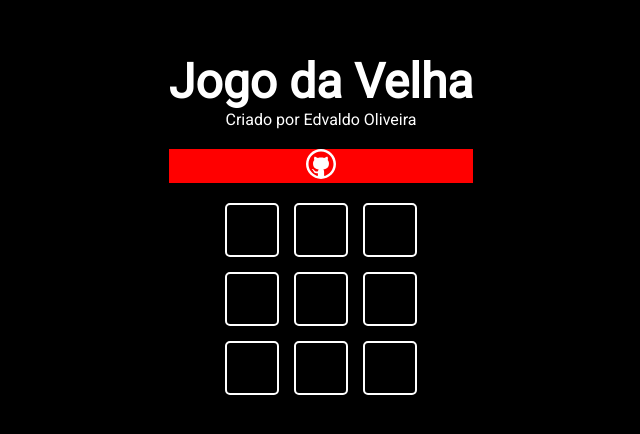
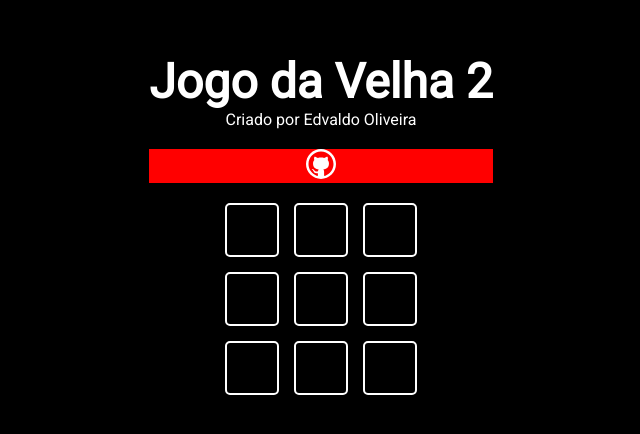
Before and after one commit to ValdoOliver/react-jogo-da-velha, a Next.js app: page / in a window 1280 px wide. Shown: the part 176-610 px from the top of the page, without its empty margins (319-959 px from the left). Built offline with nearby package versions, Linux system fonts and the light colour scheme.

Commit message:
teste titulo

```diff
--- a/src/components/header/Header.jsx
+++ b/src/components/header/Header.jsx
@@ -7,7 +7,7 @@ import Icon from '../icon/Icon'
 function Header() {
   return (
     <div className={styles.header}>
-      <Title>Jogo da Velha</Title>
+      <Title>Jogo da Velha 2</Title>
       <SubTitle>Criado por Edvaldo Oliveira</SubTitle>
        <div className={styles.iconContent}>
         <Icon iconName="github" link= "https://github.com/valodoliver"/>
```
